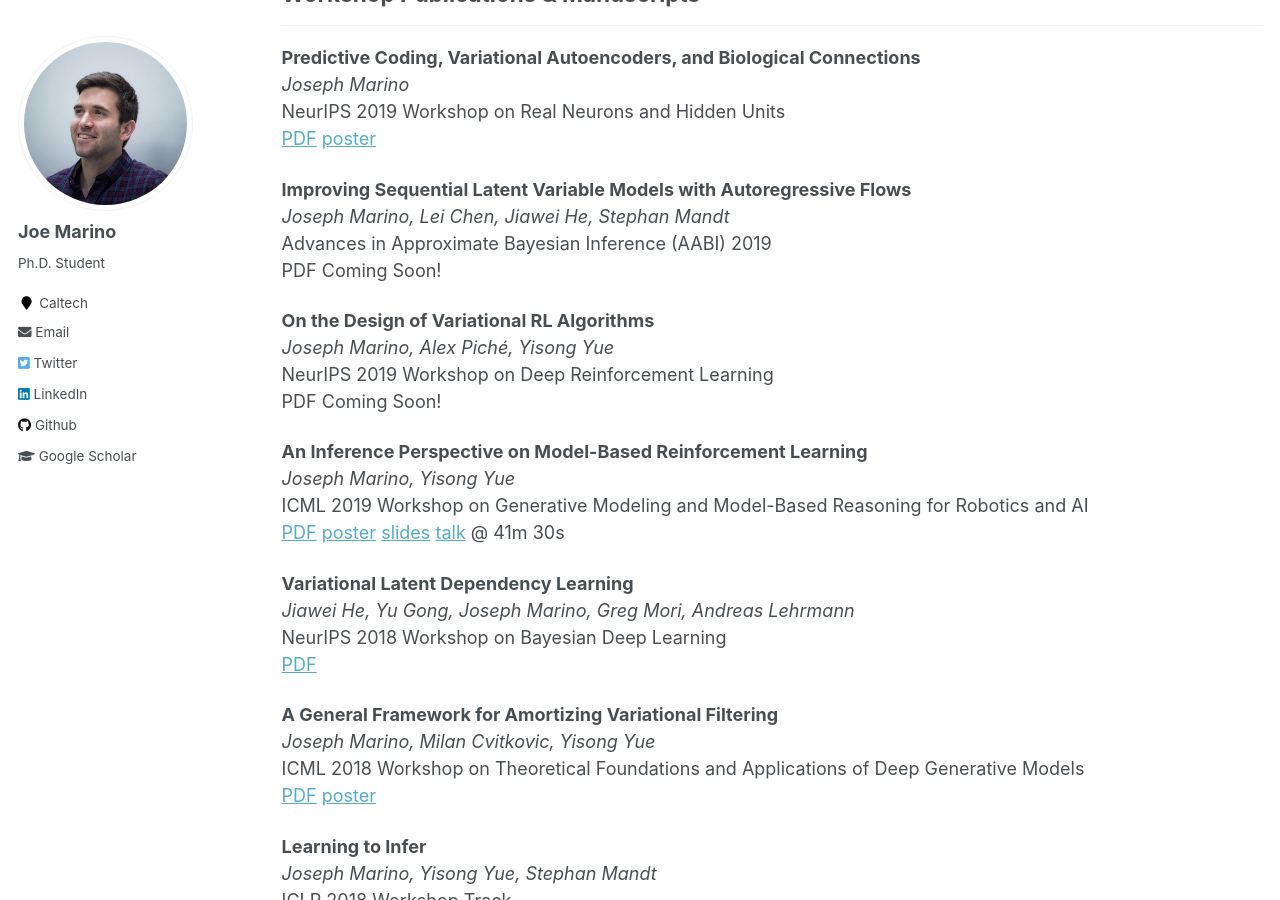
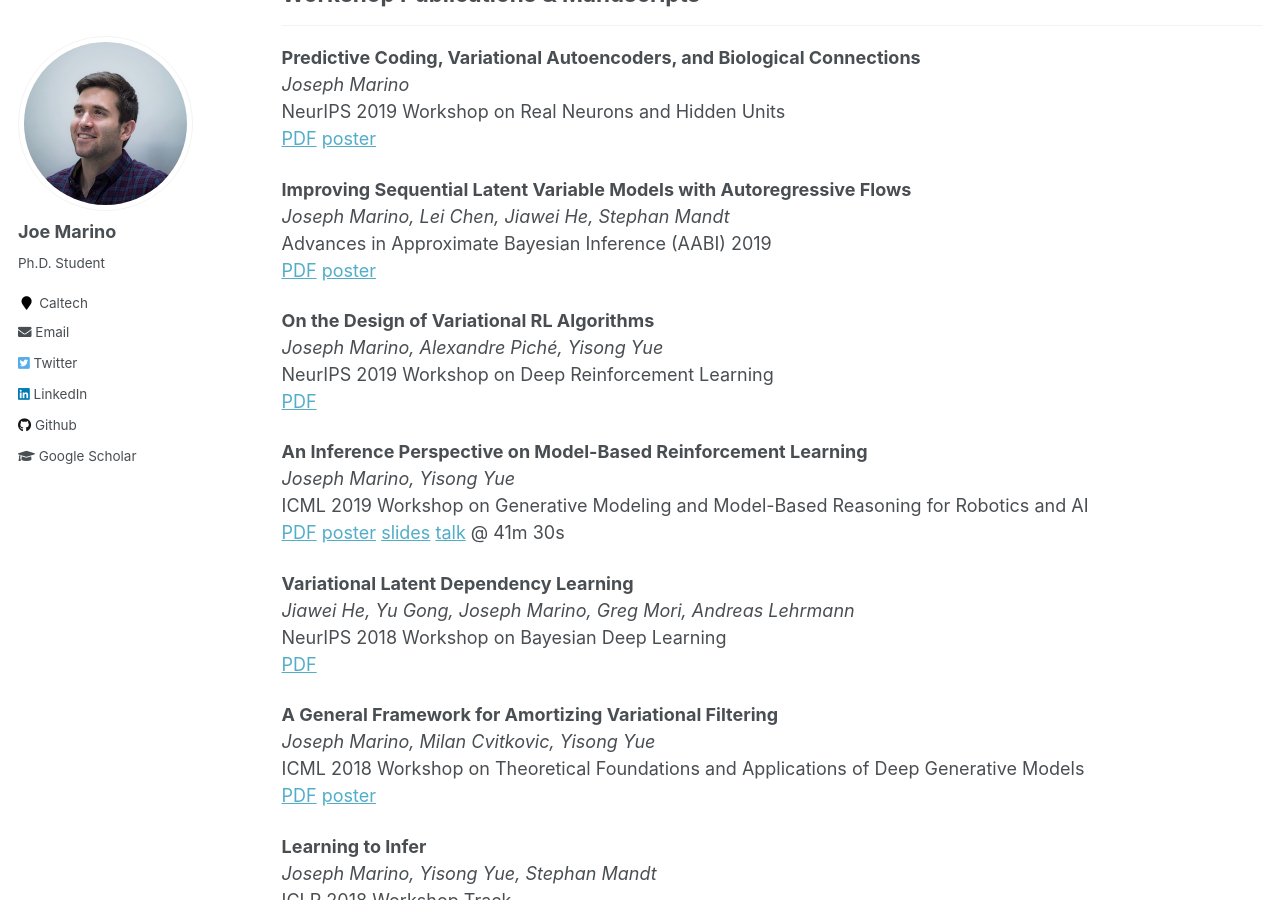
Before and after one commit to joelouismarino/joelouismarino.github.io, a Jekyll site: the page built from _pages/publications.md, in a window 1280 px wide and 900 px high, scrolled down 822 px. Built offline with Jekyll 4.4.1, drawn with Linux system fonts in a browser that asks for light colours.

```diff
--- a/_pages/publications.md
+++ b/_pages/publications.md
@@ -39,12 +39,12 @@ NeurIPS 2019 Workshop on Real Neurons and Hidden Units
 **Improving Sequential Latent Variable Models with Autoregressive Flows**
 *Joseph Marino, Lei Chen, Jiawei He, Stephan Mandt*
 Advances in Approximate Bayesian Inference (AABI) 2019
-PDF Coming Soon!
+[PDF](../files/papers/2019/seq_flow/AABI_Improving_Sequence_Modelling.pdf) [poster](../files/papers/2019/seq_flow/symposium_poster.pdf)
 
 **On the Design of Variational RL Algorithms**
-*Joseph Marino, Alex Piché, Yisong Yue*
+*Joseph Marino, Alexandre Piché, Yisong Yue*
 NeurIPS 2019 Workshop on Deep Reinforcement Learning
-PDF Coming Soon!
+[PDF](../files/papers/2019/variational_rl/neurips_workshop_paper.pdf)
 
 **An Inference Perspective on Model-Based Reinforcement Learning**
 *Joseph Marino, Yisong Yue*
```
Also changed, not shown: _posts/2019-11-26-caltech_letters.md (added, +9 -0 lines), 3 other files.
